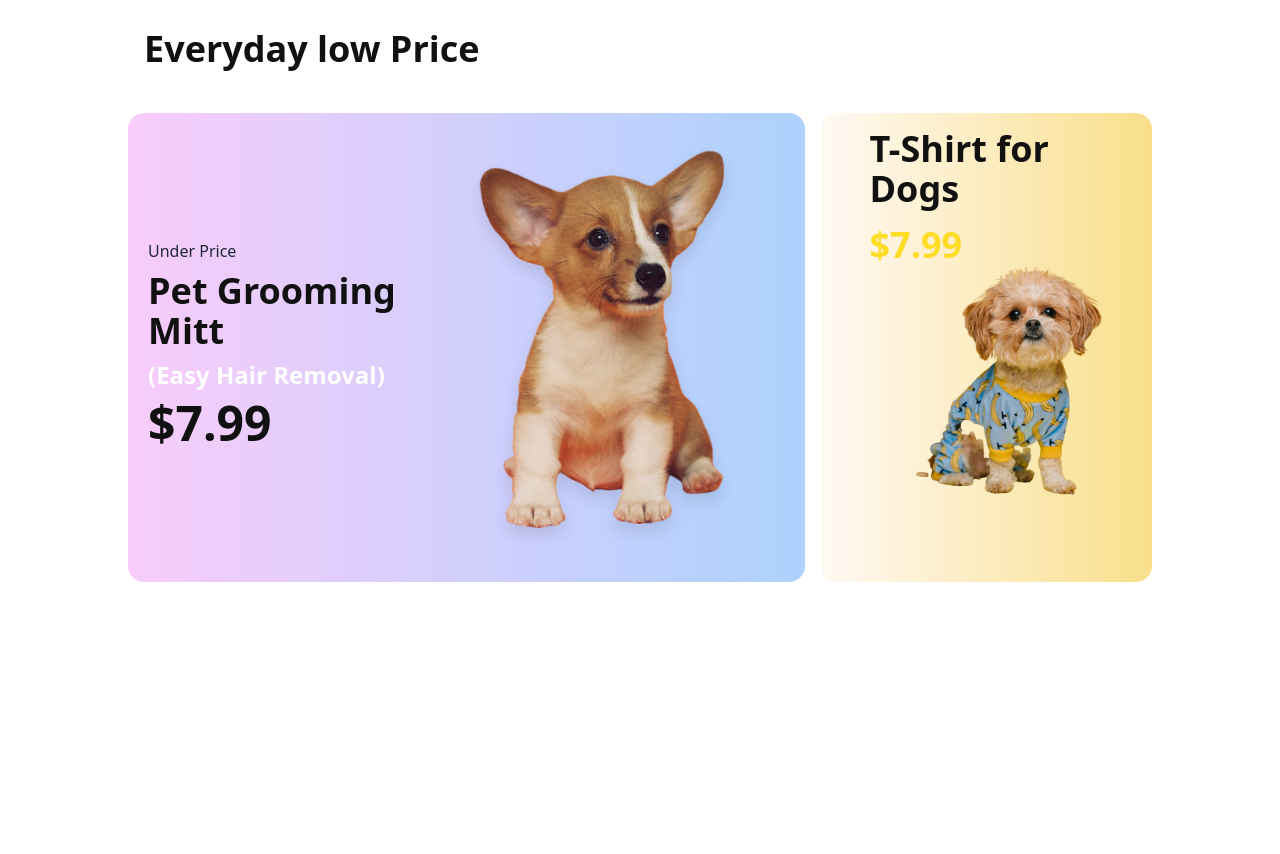
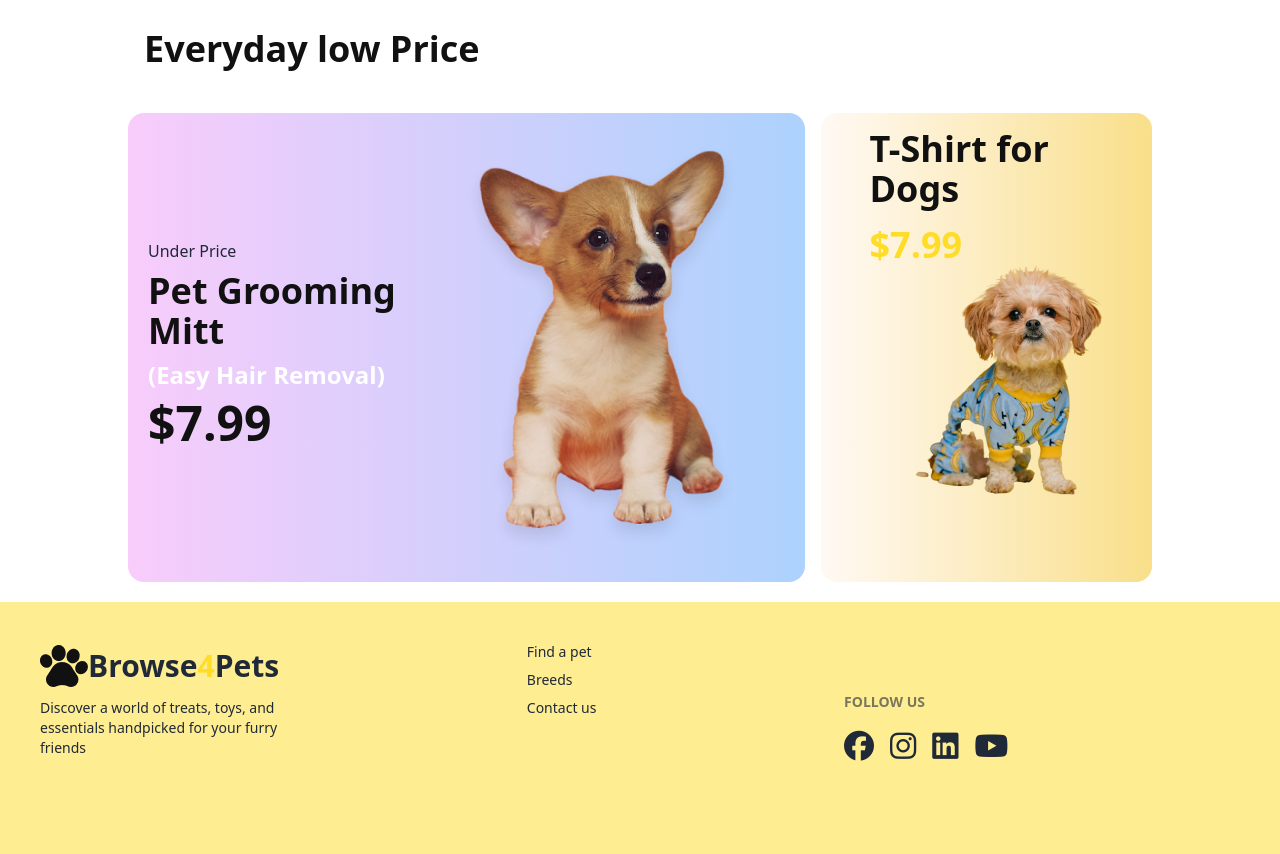
Before and after one commit to mdjosimuddin198/BrowsePets, a plain HTML site: page index.html in a window 1280 px wide. Shown: the part 1841-2695 px from the top of the page. Before the commit the page ends 2443 px from the top, so only its background shows below. Drawn offline with nearby package versions, Linux system fonts and the light colour scheme; a web font is replaced by a local one.

Commit message:
add footer section

```diff
--- a/index.html
+++ b/index.html
@@ -359,6 +359,43 @@
         </div>
       </section>
     </main>
-    <footer></footer>
+
+    <footer class="footer bg-[rgba(255,220,38,0.5)] text-base-content p-10">
+      <nav>
+        <div class="logo flex items-center">
+          <img src="./image/logo-footer.png" alt="" />
+          <h2 class="font-semibold text[#111111] text-3xl">
+            Browse<span class="text-[#FFDC26]">4</span>Pets
+          </h2>
+        </div>
+        <p>
+          Discover a world of treats, toys, and <br />
+          essentials handpicked for your furry <br />
+          friends
+        </p>
+      </nav>
+      <nav>
+        <a class="link link-hover">Find a pet</a>
+        <a class="link link-hover">Breeds</a>
+        <a class="link link-hover">Contact us</a>
+      </nav>
+      <nav class="my-[50px]">
+        <h6 class="footer-title">Follow Us</h6>
+        <div class="grid grid-flow-col gap-4 text-3xl">
+          <a class="hover:scale-110" href="#"
+            ><i class="fa-brands fa-facebook"></i
+          ></a>
+          <a class="hover:scale-110" href="#"
+            ><i class="fa-brands fa-instagram"></i
+          ></a>
+          <a class="hover:scale-110" href="#"
+            ><i class="fa-brands fa-linkedin"></i
+          ></a>
+          <a class="hover:scale-110" href="#"
+            ><i class="fa-brands fa-youtube"></i
+          ></a>
+        </div>
+      </nav>
+    </footer>
   </body>
 </html>
```
